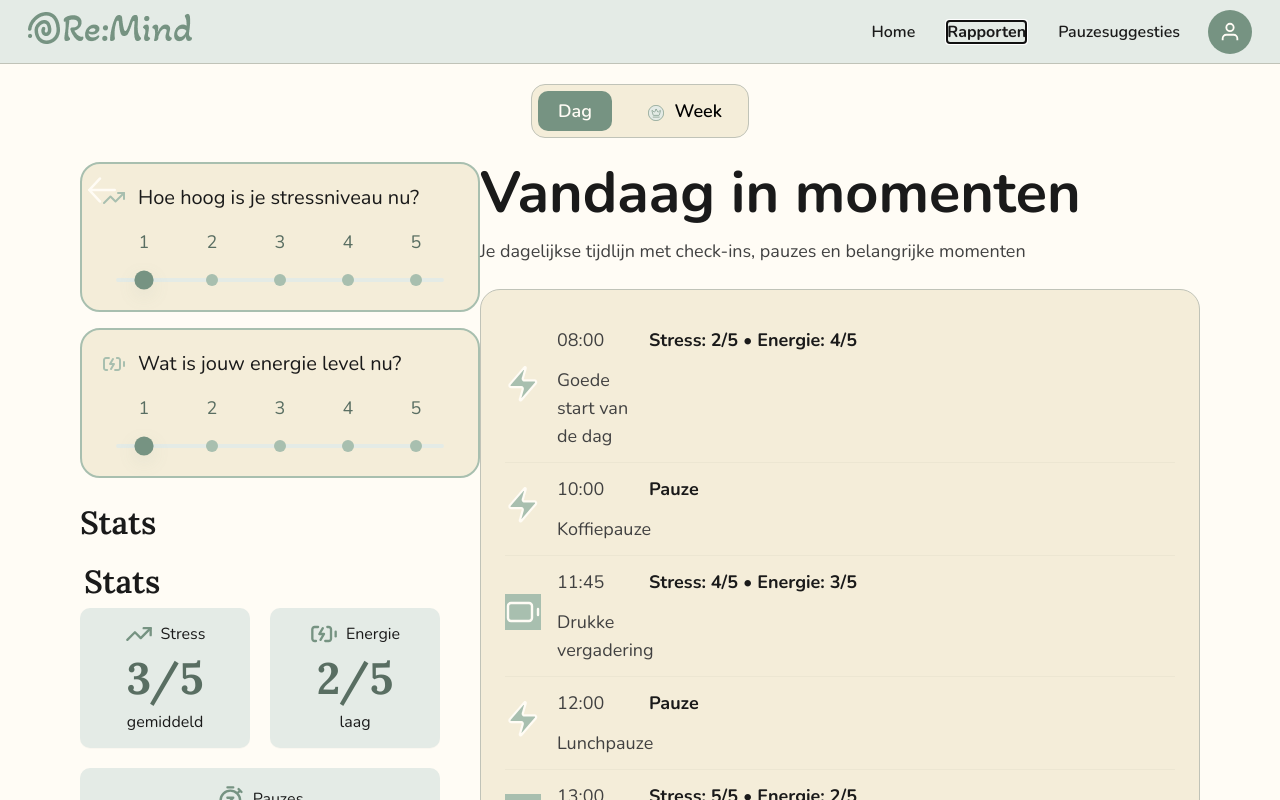
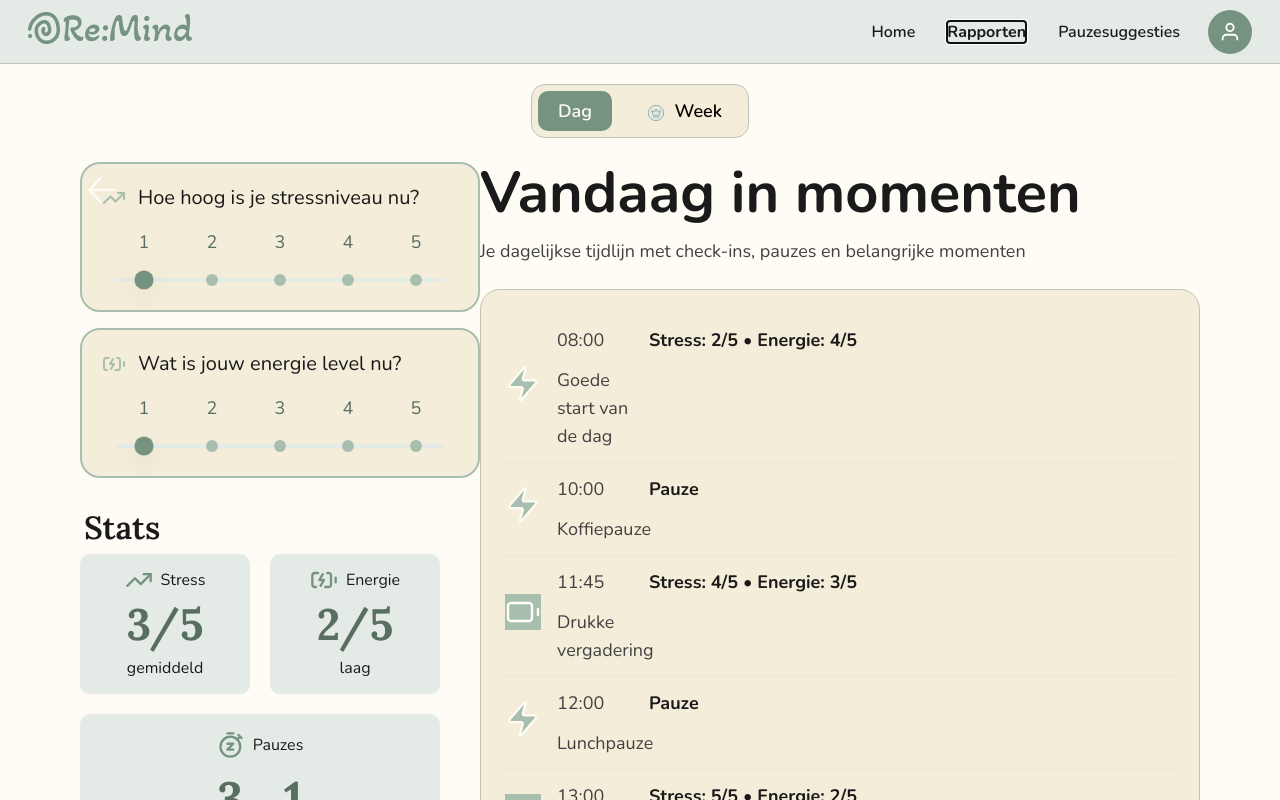
Before and after one commit to sampittois/Re-Mind_App_Individueel, a React (Vite) app in the folder stress-app/frontend/: page / in a window 1280 px wide. Both pictures are taken after a click on the button "Rapporten". Shown: the top 800 px of the page. Built offline with nearby package versions, Linux system fonts and the light colour scheme.

Commit message:
refactor: remove Stats section title from ReportsDay component
Co-authored-by: Copilot <copilot@github.com>

```diff
--- a/stress-app/frontend/src/components/ReportsDay.jsx
+++ b/stress-app/frontend/src/components/ReportsDay.jsx
@@ -39,7 +39,6 @@ export default function ReportsDay() {
         </div>
 
         <div style={{ marginTop: "24px" }}>
-          <h2 className="sectionTitle">Stats</h2>
           <StatsSection stress={3} energy={2} pausesTaken={3} pausesSkipped={1} />
         </div>
       </aside>
```
